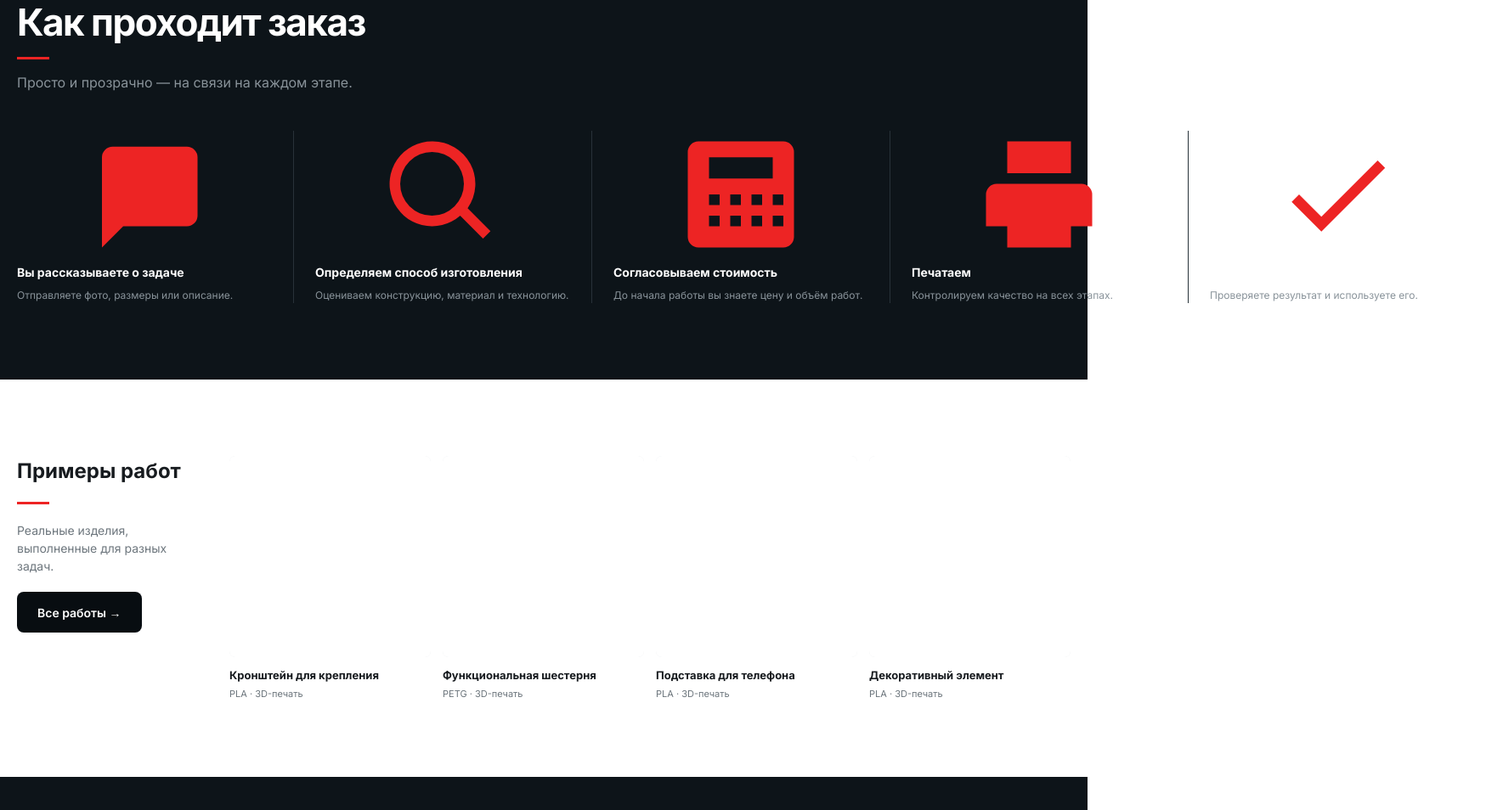
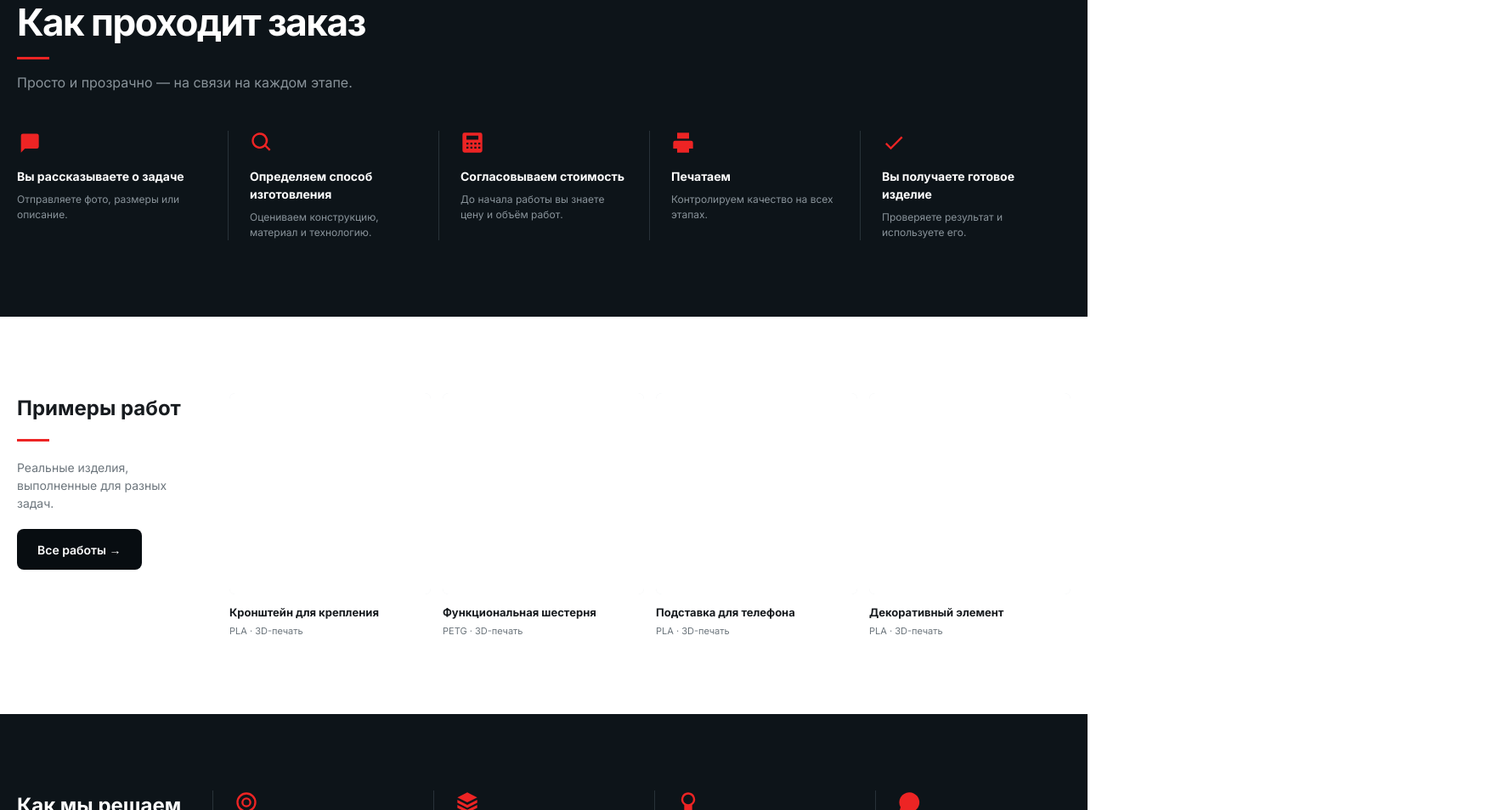
Before and after one commit to KilCurm/website, a plain HTML site: page index.html in a window 1280 px wide. Shown: the part 1236-2190 px from the top of the page at 85% size, 1749 px wide, since content can reach past the window. Drawn offline with Linux system fonts and the light colour scheme.

Commit message:
fix: восстановление иконок и номеров в шагах заказа
- Восстановлена структура шагов в index.html (номера + иконки)
- Возвращены удаленные иконки в icons.svg
- Исправлены стили отображения иконок в components.css (если применимо)

```diff
--- a/assets/css/components.css
+++ b/assets/css/components.css
@@ -358,6 +358,16 @@ nav a:hover {
     color: var(--red);
     font-size: 13px;
     font-weight: 600;
+}
+
+.step-icon {
+    margin-bottom: 15px;
+}
+
+.step-icon svg {
+    width: 28px;
+    height: 28px;
+    display: block;
 }
 
 .process-step h3 {
```
Also changed, not shown: 1 other file.
